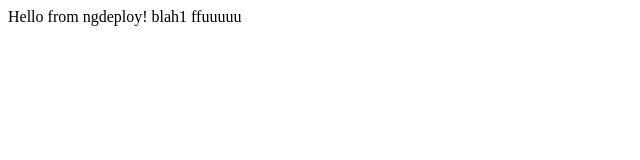
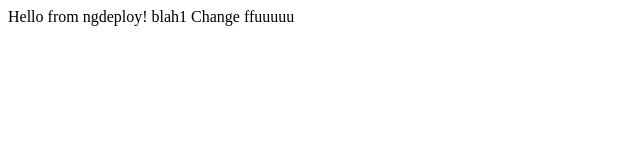
Before and after one commit to marek5050/ngdeploy_test3, a plain HTML site: page index.html in a window 1280 px wide. Shown: the full height of the page, 0-640 px from the left. Drawn offline with Linux system fonts and the light colour scheme.

Commit message:
Update index.html

```diff
--- a/index.html
+++ b/index.html
@@ -5,7 +5,7 @@
     <title>Hello</title>
 </head>
 <body>
-Hello from ngdeploy! blah1
+Hello from ngdeploy! blah1 Change
 ffuuuuu
 </body>
 </html>
```
